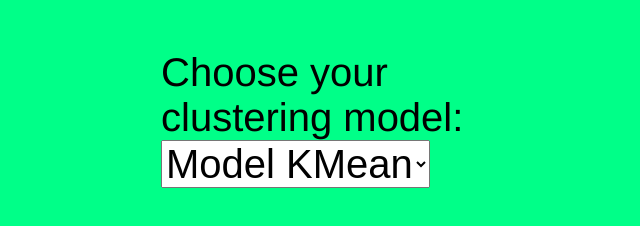
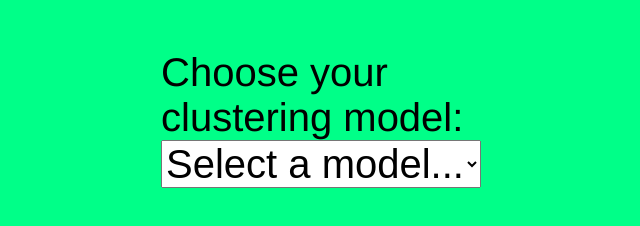
Before and after one commit to OlivierLAVAUD/AJAX-Clustering, a plain HTML site: page frontend/index.html in a window 1280 px wide. Shown: the whole page, without its empty margins (279-919 px from the left). Drawn offline with Linux system fonts and the light colour scheme.

Commit message:
amélioration front

```diff
--- a/frontend/index.html
+++ b/frontend/index.html
@@ -11,6 +11,7 @@
   <form class="search-form">
     <label for="model-select">Choose your clustering model:</label>
     <select id="model-select" class="model-select">
+      <option value="" disabled selected>Select a model...</option>
       <option value="model-kmean">Model KMean</option>
       <option value="model-2">Model 2</option>
       <option value="model-3">Model 3</option>
```
